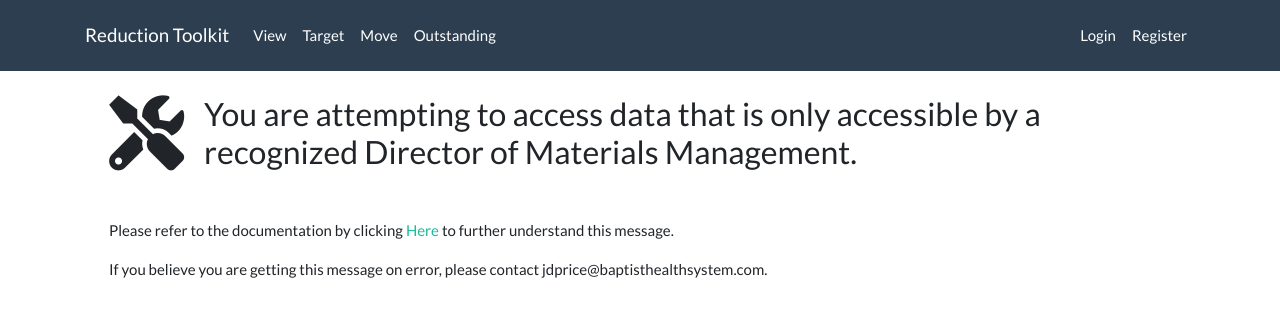
After one commit to jprice8/Inventory-Reduction-Web-App, a Django app: page /redirect/ in a window 1280 px wide. The commit adds this page. Shown: the top 317 px of the page. Run offline with Django 3.2, Linux system fonts and the light colour scheme; parts of the project's set-up code (start-up, migrations or seed data) failed here and were passed over; some libraries are stand-ins or nearby versions.

Commit message:
Error handling non-dmm users from View, Target, Move.

```diff
--- a/act/templates/act/review_requests.html
+++ b/act/templates/act/review_requests.html
@@ -5,7 +5,8 @@
 {% block content %}
 <section class="container">
   <div id="review-requests-header">
-    <h2 class="mt-4">View All Outstanding Requests</h2>
+    <h2 class="mt-4">View All Outstanding Requests <i class="fas fa-user-clock"></i></h2>
+    <p>The following are all requests, within BHS, that are still awaiting decision from the "Pending Approval Facility" DMM.</p>
   </div>
 
   <div>
--- a/inventory/templates/inventory/base.html
+++ b/inventory/templates/inventory/base.html
@@ -47,7 +47,7 @@
                             <a class="nav-link" href="{% url 'act-page' %}">Move</a>
                         </li>
                         <li class="nav-item">
-                            <a class="nav-link" href="{% url 'view-requests' %}">Requests</a>
+                            <a class="nav-link" href="{% url 'view-requests' %}">Outstanding</a>
                         </li>
                     </ul>
 
--- a/inventory/templates/inventory/landing.html
+++ b/inventory/templates/inventory/landing.html
@@ -17,7 +17,7 @@
                         {% else %}
                             <a class="btn btn-primary btn-lg" href="{% url 'register' %}" role="button">Get Started</a>
                         {% endif %}
-                        <a class="btn btn-outline-primary btn-lg" href="#" role="button">View Docs</a>
+                        <a class="btn btn-outline-primary btn-lg" href="{% url 'view-docs' %}" role="button">View Docs</a>
                     </p>
                 </div>
             </div>
--- /dev/null
+++ b/inventory/templates/inventory/non_dmm_redir.html
@@ -0,0 +1,18 @@
+{% extends 'inventory/base.html' %}
+
+{% block content %}
+<div class="container">
+  <div class="row">
+    <div class="col-sm-1">
+      <i class="m-4 fas fa-tools fa-5x"></i>
+    </div>
+    <div class="col-sm">
+      <h3 class="m-4">You are attempting to access data that is only accessible by a recognized Director of Materials Management.</h3>
+    </div>
+  </div>
+  <div class="m-4">
+    <p>Please refer to the documentation by clicking <a href="{% url 'view-docs' %}">Here</a> to further understand this message.</p>
+    <p>If you believe you are getting this message on error, please contact jdprice@baptisthealthsystem.com.</p>
+  </div>
+</div>
+{% endblock %}
--- a/inventory/urls.py
+++ b/inventory/urls.py
@@ -7,4 +7,6 @@ urlpatterns = [
 
   # inventory urls
   path('inventory/', views.inventory_list, name='inventory-list'),
+  path('docs/', views.view_docs, name='view-docs'),
+  path('redirect/', views.non_dmm_redirect, name='non-dmm-redir'),
 ]
--- a/inventory/views.py
+++ b/inventory/views.py
@@ -13,11 +13,24 @@ def index(request):
 # Inventory views
 @login_required
 def inventory_list(request):
+    matching_facility = Facility.objects.filter(dmm=request.user)
 
-    dmm = Facility.objects.filter(dmm=request.user)[0]
+    if matching_facility.exists():
+        dmm = Facility.objects.filter(dmm=request.user)[0]
+    else:
+        return render(request, 'inventory/non_dmm_redir.html')
 
     context = {
         'count_usage_list': CountUsageList.objects.filter(fac=dmm.fac)[:500],
         'dmm': dmm,
     }
+
     return render(request, 'inventory/inventory_list.html', context)
+
+# View docs
+def view_docs(request):
+    return render(request, 'inventory/docs.html')
+
+# Redirect non-dmms
+def non_dmm_redirect(request):
+    return render(request, 'inventory/non_dmm_redir.html')
```
Also changed, not shown: act/templates/act/act_page.html (+17 -7 lines), act/views.py (+12 -2 lines), inventory/templates/inventory/docs.html (added, +7 -0 lines), 1 other file.
